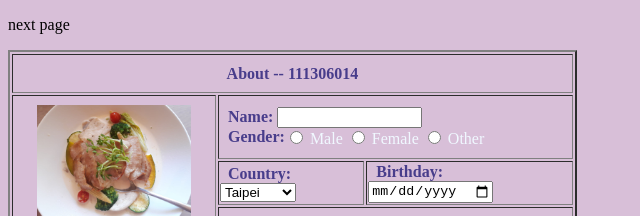
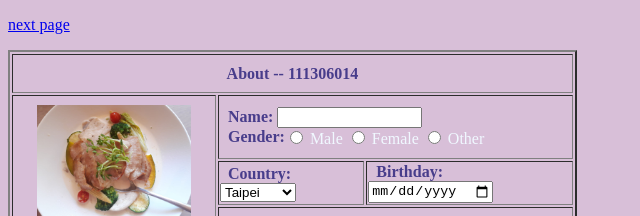
Before and after one commit to mina0829/mina0829.github.io, a plain HTML site: page HW2/p2.html in a window 1280 px wide. Shown: the top 216 px of the page, 0-640 px from the left. Drawn offline with Linux system fonts and the light colour scheme.

Commit message:
3rd commit

```diff
--- a/HW2/p2.html
+++ b/HW2/p2.html
@@ -88,6 +88,6 @@
 				</td>
 			</tr>
 		</tbody>
-		<p><a herf="https://mina0829.github.io/HW2/p3.html" title="Next Page">next page</a>
+		<p><a href="https://mina0829.github.io/HW2/p3.html" title="Next Page">next page</a>
 </body>
 </html>
```
